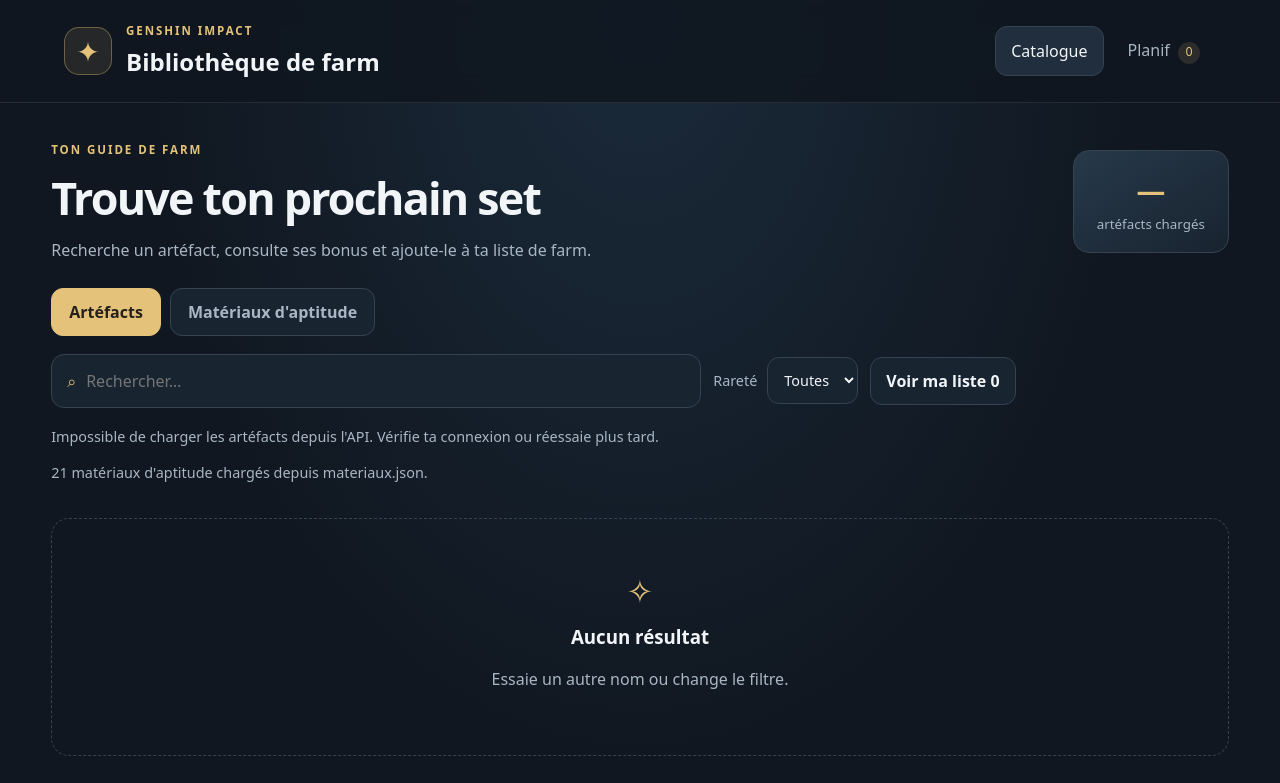
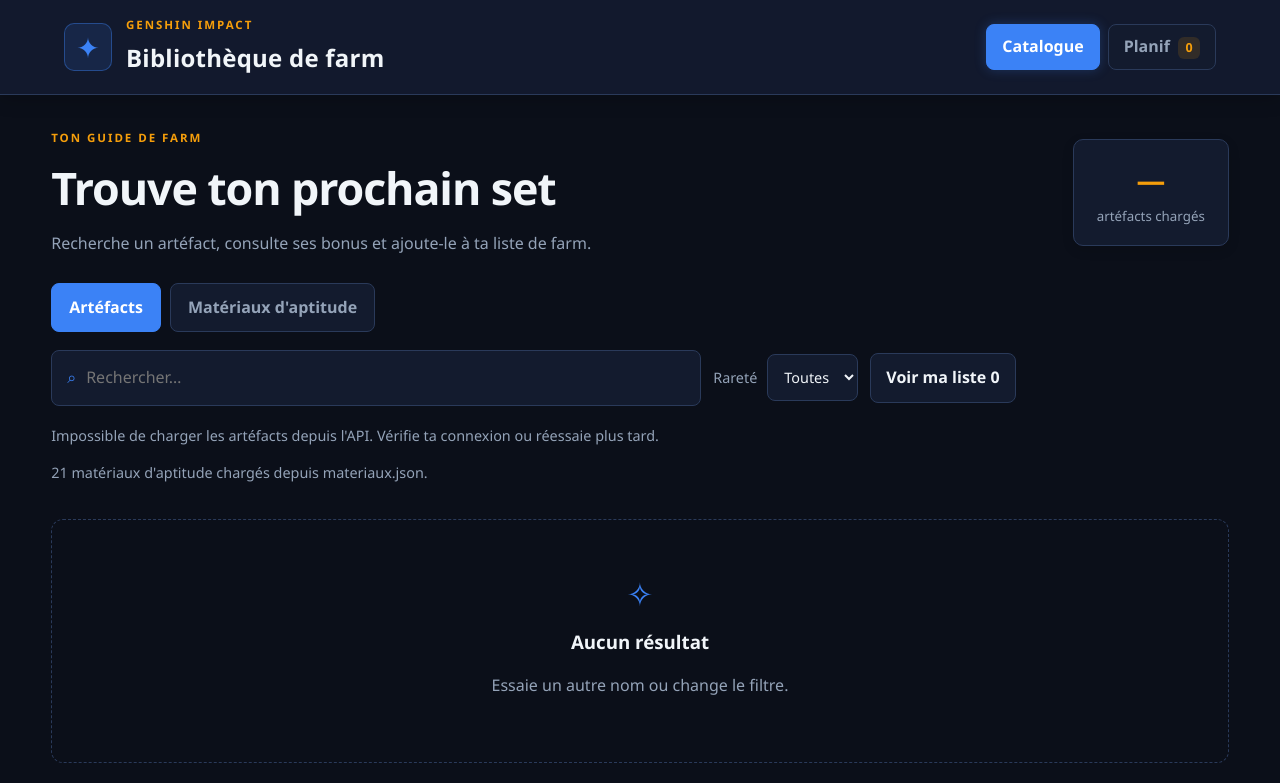
Before and after one commit to XWR3NCHX/Genshin-artefacts, a plain HTML site: page index.html in a window 1280 px wide. Shown: the top 783 px of the page. Drawn offline with Linux system fonts and the light colour scheme; no server answers.

Commit message:
Add files via upload

```diff
--- a/style.css
+++ b/style.css
@@ -79,3 +79,159 @@
   .domain-location-meta { grid-template-columns: 1fr; }
   .domain-map-image { max-height: 240px; }
 }
+
+/* ========================================
+   DIRECTION ARTISTIQUE — FGO / CHALDEA
+   Palette bleu nuit, panneaux nets et accents bleus + or
+======================================== */
+:root {
+  color-scheme: dark;
+  --bg: #0b0f19;
+  --panel: #131b2e;
+  --panel2: #1e293b;
+  --line: #2a3a5a;
+  --text: #f1f5f9;
+  --muted: #94a3b8;
+  --gold: #f59e0b;
+  --blue: #3b82f6;
+  --danger: #ef6b73;
+  --radius: 12px;
+}
+
+body {
+  background: var(--bg);
+  color: var(--text);
+  font-family: 'Segoe UI', Roboto, Helvetica, Arial, sans-serif;
+  line-height: 1.6;
+}
+.site-header {
+  background: rgba(19, 27, 46, .96);
+  border-bottom: 1px solid var(--line);
+  box-shadow: 0 4px 18px #0003;
+  padding: 16px clamp(18px, 5vw, 64px);
+  backdrop-filter: blur(8px);
+}
+.brand-mark {
+  border-radius: 10px;
+  background: #3b82f622;
+  border: 1px solid #3b82f666;
+  color: var(--blue);
+}
+.eyebrow { color: var(--gold); }
+.brand h1 { letter-spacing: .01em; }
+.tab {
+  background: var(--panel);
+  color: var(--muted);
+  border: 1px solid var(--line);
+  border-radius: 8px;
+  padding: 9px 15px;
+  font-weight: 650;
+  transition: background .2s, border-color .2s, color .2s;
+}
+.tab:hover { background: var(--panel2); color: var(--text); border-color: var(--muted); }
+.tab.active {
+  background: var(--blue);
+  border-color: var(--blue);
+  color: #fff;
+  box-shadow: 0 0 12px #3b82f644;
+}
+.count {
+  background: #f59e0b22;
+  color: var(--gold);
+  border-radius: 6px;
+}
+main { max-width: 1280px; padding-top: 30px; }
+.intro h2 { letter-spacing: -.025em; }
+.stat-card {
+  background: var(--panel);
+  border: 1px solid var(--line);
+  border-radius: 10px;
+  box-shadow: 0 4px 12px #0002;
+}
+.stat-card span { color: var(--gold); }
+.search-box, .filter-label select, input, select {
+  background-color: var(--panel);
+  border-color: var(--line);
+  border-radius: 8px;
+}
+.search-box:focus-within { border-color: var(--blue); box-shadow: 0 0 0 2px #3b82f622; }
+.search-box { color: var(--blue); }
+.search-box input { background: transparent; border: 0; }
+.filter-label select:focus, input:focus, select:focus { border-color: var(--blue); outline: none; }
+.button {
+  background: var(--blue);
+  border: 1px solid var(--blue);
+  color: #fff;
+  border-radius: 8px;
+  box-shadow: 0 3px 10px #3b82f622;
+}
+.button:hover { filter: brightness(1.12); }
+.button-quiet {
+  background: var(--panel);
+  border-color: var(--line);
+  color: var(--text);
+  box-shadow: none;
+}
+.button-danger { background: #3a1d2a; border-color: #754052; color: #ffdce2; box-shadow: none; }
+.artifact-card {
+  background: var(--panel);
+  border-color: var(--line);
+  border-radius: 12px;
+  box-shadow: 0 4px 12px #0002;
+}
+.artifact-card:hover { border-color: var(--blue); box-shadow: 0 8px 22px #0004; }
+.artifact-art {
+  background: radial-gradient(circle at 50% 40%, #263b61 0, #18243d 48%, #131b2e 82%);
+  border-bottom: 1px solid var(--line);
+}
+.rarity { color: var(--gold); }
+.card-domain { color: var(--muted); }
+.wish-mark { background: #0b0f19e8; border-color: var(--line); color: var(--gold); }
+.category-tab {
+  background: var(--panel);
+  border-color: var(--line);
+  border-radius: 8px;
+  color: var(--muted);
+}
+.category-tab:hover { border-color: var(--blue); }
+.category-tab.active { background: var(--blue); border-color: var(--blue); color: white; }
+.planner-choice, .day-column {
+  background: var(--panel);
+  border-color: var(--line);
+  border-radius: 12px;
+}
+.planner-item, .day-toggle, .piece {
+  background: var(--panel2);
+  border-color: var(--line);
+  border-radius: 8px;
+}
+.day-column h3, .bonus-block h3, .domain-location h3 { color: var(--gold); }
+.day-toggle.selected { background: var(--blue); border-color: var(--blue); color: #fff; }
+.planner-week-grid .planner-item:hover { border-color: var(--blue); }
+.domain-location {
+  background: var(--panel);
+  border-color: var(--line);
+  border-radius: 12px;
+}
+.domain-map-frame { background: #0b0f19; border-color: var(--line); border-radius: 8px; }
+.detail-dialog {
+  background: var(--panel);
+  border-color: var(--line);
+  border-radius: 14px;
+}
+.detail-dialog::backdrop { background: #050914e8; }
+.detail-image { background: var(--panel2); border-radius: 10px; }
+.dialog-close { background: var(--panel2); border-color: var(--line); border-radius: 8px; }
+.empty-state { border-color: var(--line); border-radius: 12px; }
+.empty-state > span { color: var(--blue); }
+footer { border-color: var(--line); color: var(--muted); }
+button:focus-visible, input:focus-visible, select:focus-visible {
+  outline: 2px solid var(--blue);
+  outline-offset: 3px;
+}
+
+@media (max-width: 620px) {
+  .site-header { gap: 14px; }
+  .tabs { gap: 7px; }
+  .tab { padding: 9px 11px; }
+}
```
